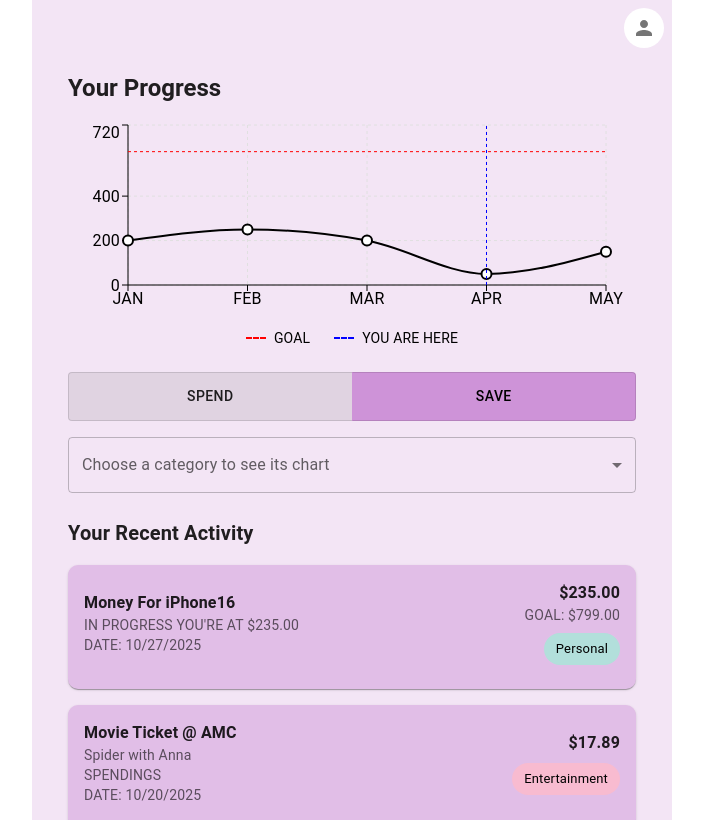
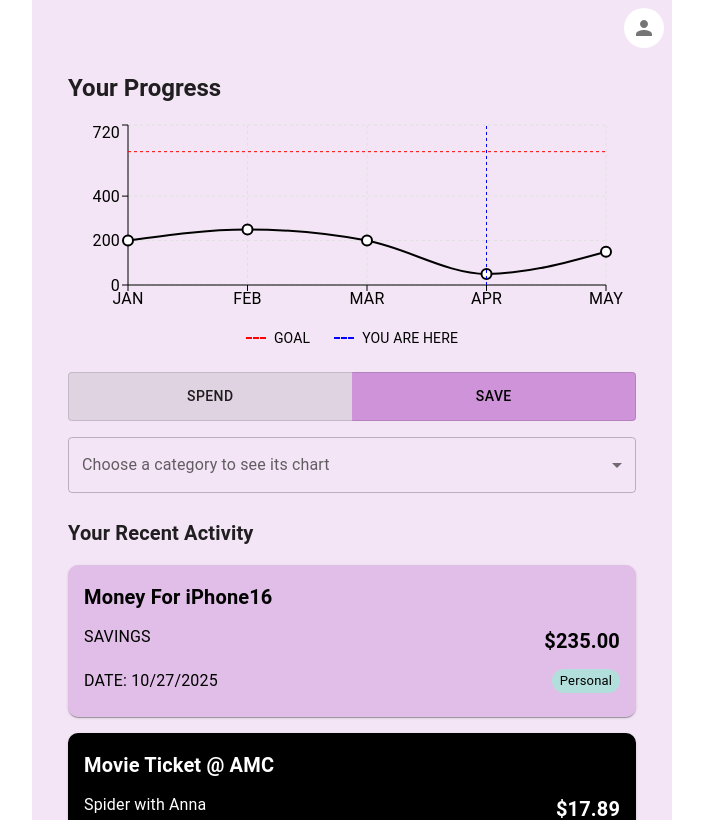
Before and after one commit to not-so-smart/budget-app, a React (Create React App) app: page / in a window 1280 px wide. Shown: the top 820 px of the page, without its empty margins (288-991 px from the left). Built offline with nearby package versions, Linux system fonts and the light colour scheme.

Commit message:
changed up cards

```diff
--- a/package.json
+++ b/package.json
@@ -16,7 +16,7 @@
     "react-dom": "^19.0.0",
     "react-router": "^7.4.0",
     "react-scripts": "5.0.1",
-    "recharts": "^2.15.1",
+    "recharts": "^2.15.2",
     "web-vitals": "^2.1.4"
   },
   "scripts": {
--- a/src/routes/Home.jsx
+++ b/src/routes/Home.jsx
@@ -12,7 +12,7 @@ import CardContent from '@mui/material/CardContent';
 import Chip from '@mui/material/Chip';
 import { LineChart, Line, XAxis, YAxis, CartesianGrid, Tooltip, ReferenceLine, ResponsiveContainer } from 'recharts';
 
-// chart data
+// Chart data
 const schoolSuppliesData = [
   { month: 'JAN', amount: 50 },
   { month: 'FEB', amount: 80 },
@@ -117,7 +117,6 @@ const householdData = [
   { month: 'MAY', amount: 610 },
 ];
 
-// default chart data
 const defaultChartData = [
   { month: 'JAN', amount: 200 },
   { month: 'FEB', amount: 250 },
@@ -126,7 +125,7 @@ const defaultChartData = [
   { month: 'MAY', amount: 150 },
 ];
 
-// persona-based categories
+// Persona-based categories
 const personaCategories = {
   student: ['school-supplies', 'tuition', 'work', 'personal', 'entertainment'],
   'single-working-adult': ['rent', 'groceries', 'entertainment', 'work', 'personal'],
@@ -135,14 +134,13 @@ const personaCategories = {
   retired: ['healthcare', 'travel', 'hobbies', 'personal', 'entertainment'],
 };
 
-// default categories
 const defaultCategories = ['personal', 'entertainment', 'work'];
 
-// sample recent activity
+// Sample recent activity
 const baseRecentActivity = [
   {
     title: 'Money For iPhone16',
-    status: 'IN PROGRESS',
+    type: 'SAVINGS',
     amount: '$235.00',
     goal: '$799.00',
     date: '10/27/2025',
@@ -165,41 +163,27 @@ const baseRecentActivity = [
   },
 ];
 
-// map category values to display names
+// Map category values to display names
 const getCategoryDisplayName = (category) => {
   switch (category) {
-    case 'school-supplies':
-      return 'School Supplies';
-    case 'tuition':
-      return 'Tuition';
-    case 'work':
-      return 'Work';
-    case 'rent':
-      return 'Rent';
-    case 'groceries':
-      return 'Groceries';
-    case 'entertainment':
-      return 'Entertainment';
-    case 'mortgage':
-      return 'Mortgage';
-    case 'family-expenses':
-      return 'Family Expenses';
-    case 'household':
-      return 'Household';
-    case 'healthcare':
-      return 'Healthcare';
-    case 'travel':
-      return 'Travel';
-    case 'hobbies':
-      return 'Hobbies';
-    case 'personal':
-      return 'Personal';
-    default:
-      return category.charAt(0).toUpperCase() + category.slice(1);
+    case 'school-supplies': return 'School Supplies';
+    case 'tuition': return 'Tuition';
+    case 'work': return 'Work';
+    case 'rent': return 'Rent';
+    case 'groceries': return 'Groceries';
+    case 'entertainment': return 'Entertainment';
+    case 'mortgage': return 'Mortgage';
+    case 'family-expenses': return 'Family Expenses';
+    case 'household': return 'Household';
+    case 'healthcare': return 'Healthcare';
+    case 'travel': return 'Travel';
+    case 'hobbies': return 'Hobbies';
+    case 'personal': return 'Personal';
+    default: return category.charAt(0).toUpperCase() + category.slice(1);
   }
 };
 
-// map categories to their data
+// Map categories to their data
 const categoryDataMap = {
   'school-supplies': schoolSuppliesData,
   tuition: tuitionData,
@@ -216,7 +200,7 @@ const categoryDataMap = {
   household: householdData,
 };
 
-// define category-specific goals for "spend" and "save"
+// Define category-specific goals for "spend" and "save"
 const categoryGoals = {
   'school-supplies': { spend: 200, save: 300 },
   tuition: { spend: 1, save: 12000 },
@@ -231,7 +215,33 @@ const categoryGoals = {
   travel: { spend: 4000, save: 5000 },
   hobbies: { spend: 200, save: 300 },
   household: { spend: 1000, save: 1500 },
-  default: { spend: 600, save: 800 }, // fallback for no category selected
+  default: { spend: 600, save: 800 },
+};
+
+// Add getCategoryColor function from the first code
+const getCategoryColor = (category) => {
+  switch (category) {
+    case 'school-supplies':
+    case 'personal':
+      return '#b2dfdb';
+    case 'tuition':
+    case 'entertainment':
+      return '#f8bbd0';
+    case 'work':
+    case 'rent':
+    case 'mortgage':
+    case 'household':
+    case 'healthcare':
+      return '#c5cae9';
+    case 'groceries':
+    case 'family-expenses':
+      return '#ffccbc';
+    case 'travel':
+    case 'hobbies':
+      return '#dcedc8';
+    default:
+      return '#e0e0e0';
+  }
 };
 
 export default function Home() {
@@ -242,7 +252,6 @@ export default function Home() {
   const [userName, setUserName] = useState('');
   const [chartDataState, setChartDataState] = React.useState(defaultChartData);
 
-  // load persona and name from localStorage
   useEffect(() => {
     const savedProfile = localStorage.getItem('profileData');
     if (savedProfile) {
@@ -262,7 +271,6 @@ export default function Home() {
   const handleCategoryChange = (event) => {
     const selectedCategory = event.target.value;
     setCategory(selectedCategory);
-    // update chart data based on category
     if (selectedCategory && categoryDataMap[selectedCategory]) {
       setChartDataState(categoryDataMap[selectedCategory]);
     } else {
@@ -270,7 +278,7 @@ export default function Home() {
     }
   };
 
-  // chart legend component
+  // Chart legend component
   const ChartKey = () => (
     <Box sx={{ display: 'flex', justifyContent: 'center', mt: 1, mb: 2 }}>
       <Box sx={{ display: 'flex', alignItems: 'center', mr: 3 }}>
@@ -288,15 +296,10 @@ export default function Home() {
     </Box>
   );
 
-  // determine the progress title based on whether a name is set
   const progressTitle = userName ? `${userName}'s Progress` : 'Your Progress';
-
-  // set goal line based on view and category
   const goalLineValue = category && categoryGoals[category]
     ? categoryGoals[category][view]
     : categoryGoals.default[view];
-
-  // dynamically set Y-axis domain based on chart data and goal
   const maxDataValue = Math.max(...chartDataState.map((data) => data.amount));
   const yAxisMax = Math.max(maxDataValue * 1.2, goalLineValue * 1.2);
 
@@ -309,7 +312,7 @@ export default function Home() {
         </Typography>
       </Box>
 
-      {/* Chart section */}
+      {/* Chart section (exactly as in the original second code) */}
       <Box sx={{ mb: 3 }}>
         <ResponsiveContainer width="100%" height={200}>
           <LineChart data={chartDataState} margin={{ top: 5, right: 30, left: 0, bottom: 5 }}>
@@ -379,70 +382,87 @@ export default function Home() {
         </FormControl>
       </Box>
 
-      {/* Recent activity */}
+      {/* Recent activity with unified card design */}
       <Typography variant="h6" sx={{ fontWeight: 'bold', mb: 2 }}>
         Your Recent Activity
       </Typography>
-      {recentActivity.map((activity, index) => (
-        <Card key={index} sx={{ mb: 2, bgcolor: '#e1bee7', borderRadius: '10px' }}>
-          <CardContent sx={{ display: 'flex', justifyContent: 'space-between', alignItems: 'center' }}>
-            <Box>
-              <Typography variant="body1" sx={{ fontWeight: 'bold' }}>
-                {activity.title}
+      {recentActivity.map((activity, index) => {
+        const isSaving = activity.type === 'SAVINGS';
+        const amountValue = parseFloat(activity.amount.replace('$', ''));
+
+        return (
+          <Card
+            key={index}
+            sx={{
+              mb: 2,
+              bgcolor: isSaving ? '#e1bee7' : '#000000',
+              color: isSaving ? '#000000' : '#ffffff',
+              borderRadius: '10px',
+            }}
+          >
+            <CardContent>
+              <Box sx={{ display: 'flex', justifyContent: 'space-between', alignItems: 'center' }}>
+                <Typography
+                  variant="h6"
+                  sx={{
+                    fontWeight: 'bold',
+                    wordBreak: 'break-word',
+                    maxWidth: '70%',
+                    color: isSaving ? '#000000' : '#ffffff',
+                  }}
+                >
+                  {activity.title.length > 30
+                    ? `${activity.title.substring(0, 30)}...`
+                    : activity.title}
                 </Typography>
-              {activity.description && (
-                <Typography variant="body2" color="textSecondary">
-                  {activity.description}
+              </Box>
+
+              <Box sx={{ display: 'flex', justifyContent: 'space-between', mt: 1.5 }}>
+                <Typography
+                  variant="body1"
+                  sx={{
+                    flex: 1,
+                    pr: 2,
+                    wordBreak: 'break-word',
+                    whiteSpace: 'pre-wrap',
+                    color: isSaving ? '#000000' : '#ffffff',
+                  }}
+                >
+                  {activity.description || (activity.status ? `${activity.status} YOU'RE AT ${activity.amount}` : activity.type || '')}
                 </Typography>
-              )}
-              {activity.status && (
-                <Typography variant="body2" color="textSecondary">
-                  {activity.status} YOU'RE AT {activity.amount}
+                <Typography
+                  variant="h6"
+                  sx={{
+                    fontWeight: 'bold',
+                    minWidth: '80px',
+                    textAlign: 'right',
+                    color: isSaving ? '#000000' : '#ffffff',
+                  }}
+                >
+                  ${amountValue.toFixed(2)}
                 </Typography>
-              )}
-              {activity.type && (
-                <Typography variant="body2" color="textSecondary">
-                  {activity.type}
-                </Typography>
-              )}
-              <Typography variant="body2" color="textSecondary">
+              </Box>
+
+              <Box sx={{ display: 'flex', justifyContent: 'space-between', mt: 1.5 }}>
+                <Typography
+                  variant="body1"
+                  sx={{ color: isSaving ? '#000000' : '#ffffff' }}
+                >
                   DATE: {activity.date}
                 </Typography>
-            </Box>
-            <Box sx={{ textAlign: 'right' }}>
-              {activity.amount && (
-                <Typography variant="body1" sx={{ fontWeight: 'bold' }}>
-                  {activity.amount}
-                </Typography>
-              )}
-              {activity.goal && (
-                <Typography variant="body2" color="textSecondary">
-                  GOAL: {activity.goal}
-                </Typography>
-              )}
                 <Chip
                   label={getCategoryDisplayName(activity.category)}
+                  size="small"
                   sx={{
-                  mt: 1,
-                  bgcolor:
-                    activity.category === 'school-supplies' || activity.category === 'personal'
-                      ? '#b2dfdb'
-                      : activity.category === 'tuition' || activity.category === 'entertainment'
-                      ? '#f8bbd0'
-                      : activity.category === 'work' || activity.category === 'rent' || activity.category === 'mortgage' || activity.category === 'household' || activity.category === 'healthcare'
-                      ? '#c5cae9'
-                      : activity.category === 'groceries' || activity.category === 'family-expenses'
-                      ? '#ffccbc'
-                      : activity.category === 'travel' || activity.category === 'hobbies'
-                      ? '#dcedc8'
-                      : '#e0e0e0',
+                    bgcolor: getCategoryColor(activity.category),
                     color: '#000000',
                   }}
                 />
               </Box>
             </CardContent>
           </Card>
-      ))}
+        );
+      })}
     </Box>
   );
 }
```
Also changed, not shown: 1 other file (tests, documents, lock files or other folders). Lines whose indentation alone changed are shown as unchanged.
